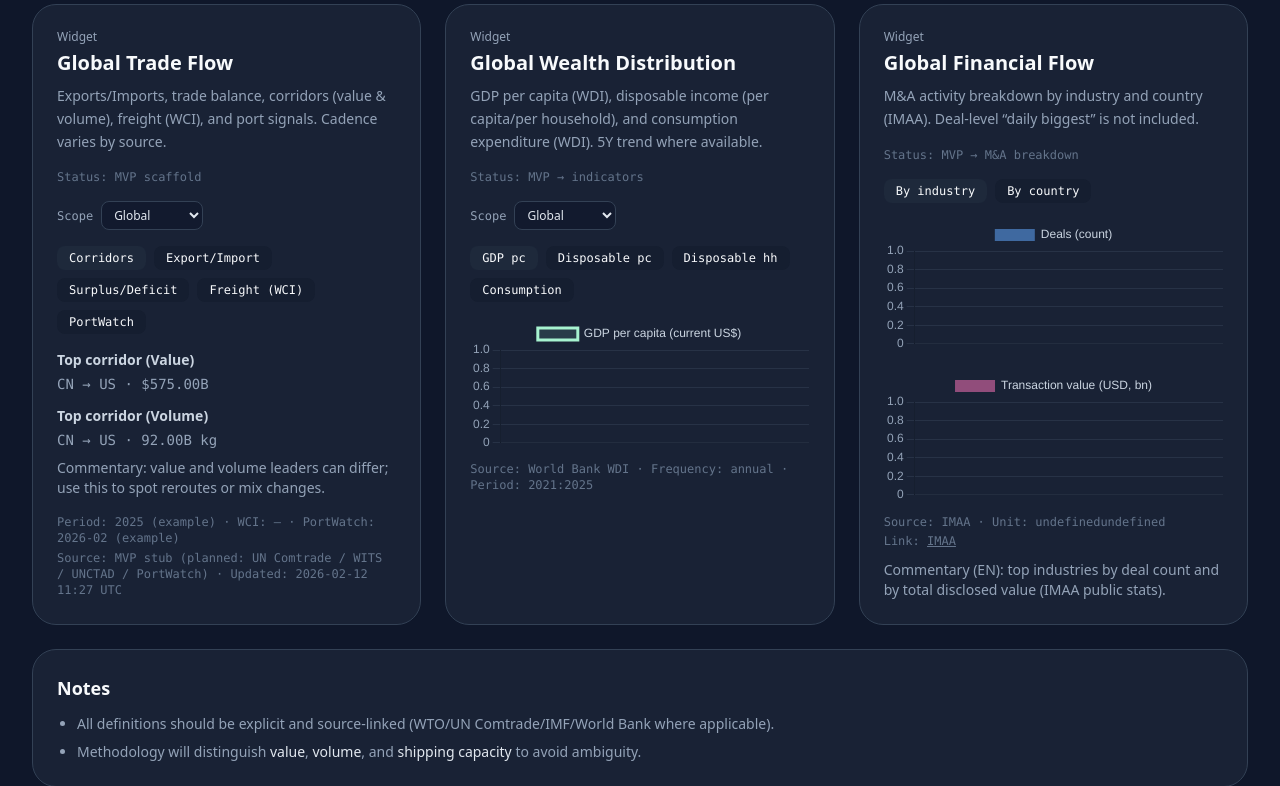
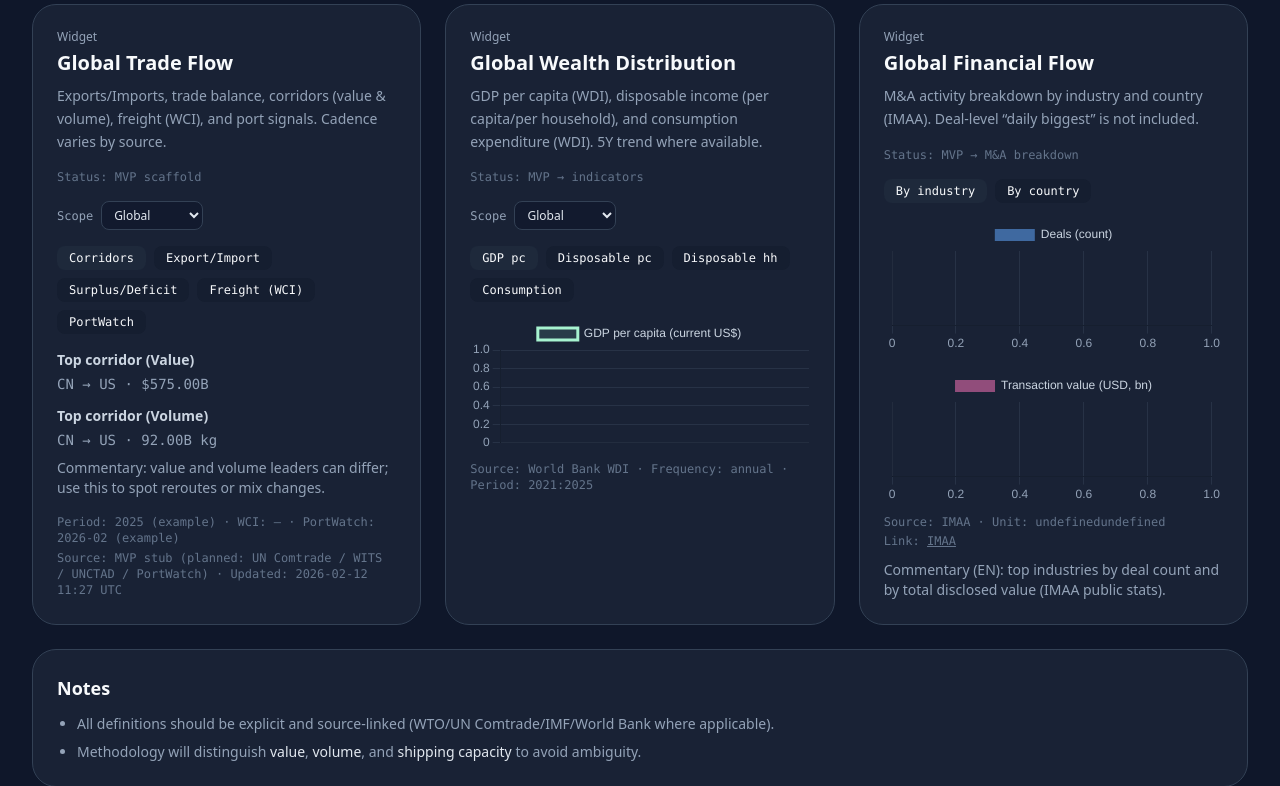
Before and after one commit to linguiben/global-trade-analysis, a FastAPI app: template app/web/templates/dashboard.html in a window 1280 px wide. Shown: the part 372-1158 px from the top of the page. Run offline with FastAPI, Linux system fonts and the light colour scheme; the template is opened without the code that fills it, so the values that code supplies are empty; some libraries are stand-ins or nearby versions.

Commit message:
Fix Finance charts: horizontal bars + truncate long category labels

```diff
--- a/app/web/templates/dashboard.html
+++ b/app/web/templates/dashboard.html
@@ -587,13 +587,40 @@
         return await res.json();
       }
 
+      function _shortLabel(s, maxLen=18) {
+        if (!s) return s;
+        s = String(s);
+        return s.length > maxLen ? (s.slice(0, maxLen-1) + '…') : s;
+      }
+
       function barOpts() {
         return {
           responsive: true,
-          plugins: { legend: { labels: { color: '#cbd5e1' } } },
+          indexAxis: 'y',
+          plugins: {
+            legend: { labels: { color: '#cbd5e1' } },
+            tooltip: {
+              callbacks: {
+                title: (items) => {
+                  // show full label in tooltip
+                  const it = items && items[0];
+                  return it ? String(it.label) : '';
+                }
+              }
+            }
+          },
           scales: {
             x: { ticks: { color: '#94a3b8' }, grid: { color: 'rgba(148,163,184,0.12)' } },
-            y: { ticks: { color: '#94a3b8' }, grid: { color: 'rgba(148,163,184,0.12)' } },
+            y: {
+              ticks: {
+                color: '#94a3b8',
+                callback: function(value) {
+                  const lbl = this.getLabelForValue(value);
+                  return _shortLabel(lbl, 22);
+                }
+              },
+              grid: { color: 'rgba(148,163,184,0.12)' }
+            },
           }
         };
       }
```
